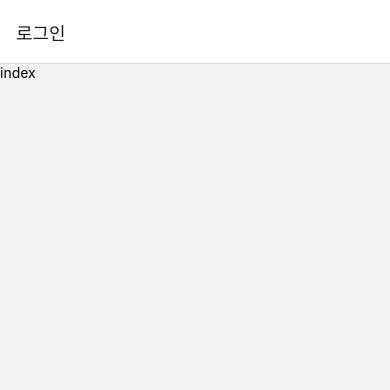
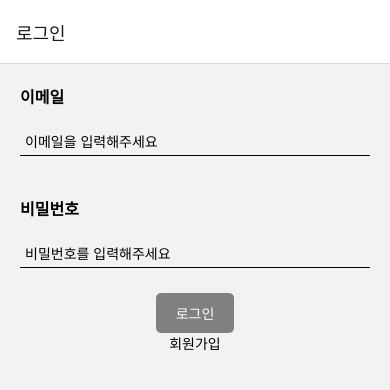
Before and after one commit to vi2920va/food_delivery_app, a React Native app: screen /SignIn in a window 390 px wide. Shown: the top 390 px of the page. Built offline with nearby package versions, Linux system fonts and the light colour scheme.

Commit message:
:heavy_plus_sign: Add - Login Layout 스타일링

```diff
--- a/src/App.tsx
+++ b/src/App.tsx
@@ -23,8 +23,8 @@ export type RootStackParamList = {
 
 const Tab = createBottomTabNavigator();
 const Stack = createNativeStackNavigator();
+
 function App() {
-  // eslint-disable-next-line @typescript-eslint/no-unused-vars
   const [isLoggedIn, setLoggedIn] = useState(false);
   return (
     <NavigationContainer>
--- a/src/pages/SignIn/index.tsx
+++ b/src/pages/SignIn/index.tsx
@@ -1,12 +1,106 @@
-import {Text, View} from 'react-native';
-import React from 'react';
+import React, {useCallback, useState} from 'react';
+import {
+  NativeSyntheticEvent,
+  Pressable,
+  StyleSheet,
+  Text,
+  TextInput,
+  TextInputChangeEventData,
+  View,
+} from 'react-native';
 
 const SignIn = () => {
+  const [email, setEmail] = useState('');
+  const [password, setPassword] = useState('');
+  const canGoNext = email && password;
+  const onChangeEmail = useCallback(
+    (event: NativeSyntheticEvent<TextInputChangeEventData>) => {
+      setEmail(event.nativeEvent.text);
+    },
+    [],
+  );
+  const onChangePassword = useCallback(
+    (event: NativeSyntheticEvent<TextInputChangeEventData>) => {
+      setPassword(event.nativeEvent.text);
+    },
+    [],
+  );
+  const onSubmit = useCallback(() => {
+    console.log('login');
+  }, []);
+
   return (
     <View>
-      <Text>index</Text>
+      <View style={styles.inputWrapper}>
+        <Text style={styles.label}>이메일</Text>
+        <TextInput
+          style={styles.textInput}
+          placeholder="이메일을 입력해주세요"
+          value={email}
+          onChange={event => onChangeEmail(event)}
+          importantForAutofill="yes"
+          autoComplete="email"
+          textContentType="emailAddress"
+        />
+      </View>
+      <View style={styles.inputWrapper}>
+        <Text style={styles.label}>비밀번호</Text>
+        <TextInput
+          style={styles.textInput}
+          placeholder="비밀번호를 입력해주세요"
+          value={password}
+          onChange={event => onChangePassword(event)}
+          secureTextEntry
+        />
+      </View>
+      <View style={styles.buttonZoom}>
+        <Pressable
+          onPress={onSubmit}
+          style={
+            !canGoNext
+              ? styles.loginButton
+              : [styles.loginButton, styles.loginButtonActive]
+          }
+          disabled={!canGoNext}>
+          <Text style={styles.loginButtonText}>로그인</Text>
+        </Pressable>
+        <Pressable>
+          <Text>회원가입</Text>
+        </Pressable>
+      </View>
     </View>
   );
 };
 
+const styles = StyleSheet.create({
+  buttonZoom: {
+    alignItems: 'center',
+  },
+  loginButton: {
+    marginTop: 5,
+    paddingHorizontal: 20,
+    paddingVertical: 10,
+    borderRadius: 5,
+    backgroundColor: 'gray',
+  },
+  loginButtonText: {
+    color: '#fff',
+  },
+  loginButtonActive: {
+    backgroundColor: 'lightblue',
+  },
+  label: {
+    marginBottom: 20,
+    fontSize: 16,
+    fontWeight: 'bold',
+  },
+  textInput: {
+    padding: 5,
+    borderBottomWidth: StyleSheet.hairlineWidth,
+  },
+  inputWrapper: {
+    padding: 20,
+  },
+});
+
 export default SignIn;
```
